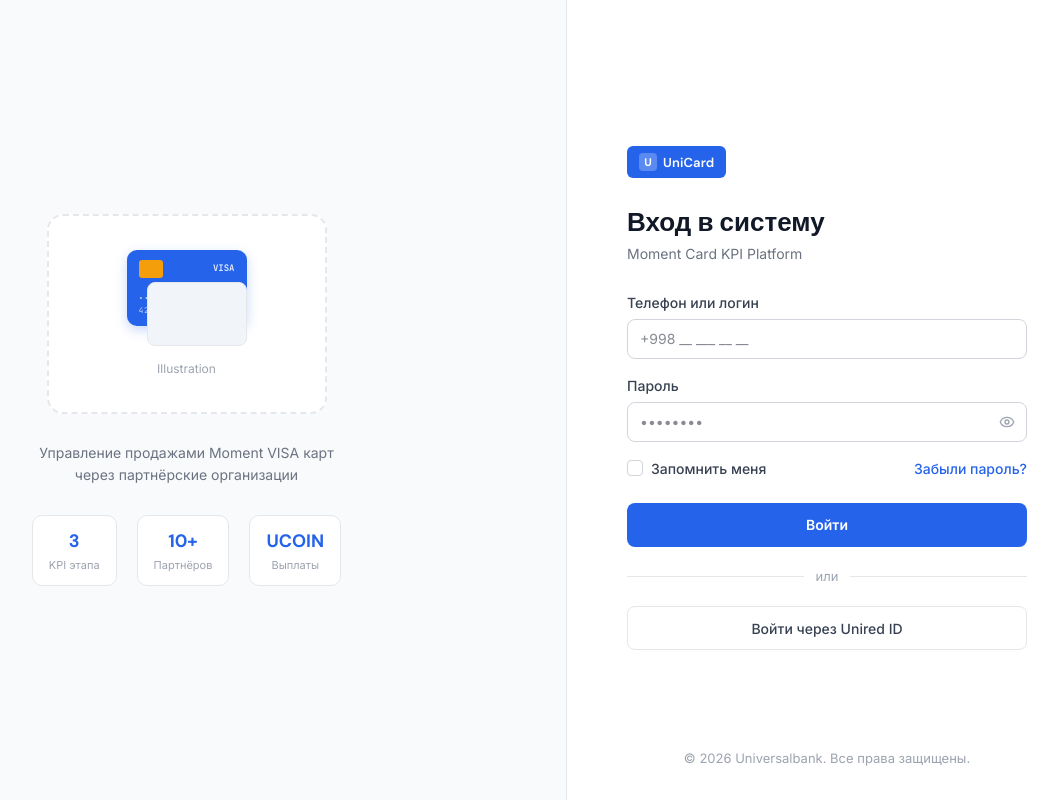
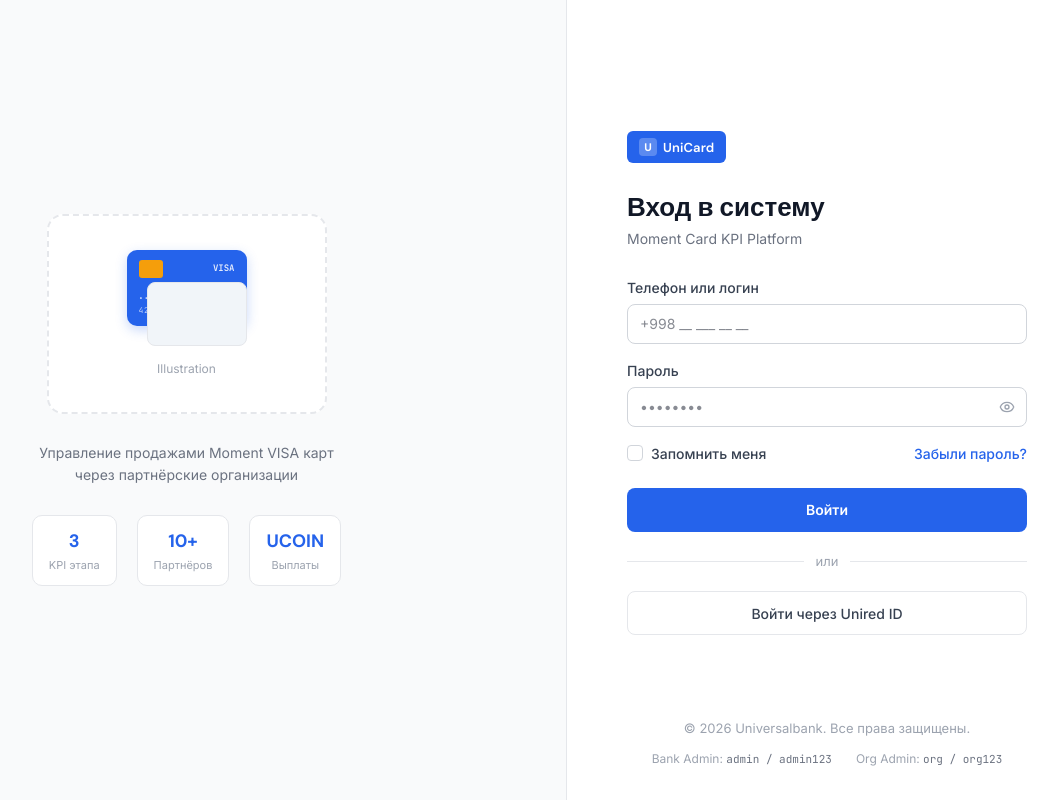
Before and after one commit to SardorAllaberganov/Unicarddashboardproject, a React (Vite) app: page / in a window 1280 px wide. Shown: the whole page, without its empty margins (193-1251 px from the left). Built offline with nearby package versions, Linux system fonts and the light colour scheme.

Commit message:
feat(auth): add demo credentials on login page

```diff
--- a/src/app/pages/LoginPage.tsx
+++ b/src/app/pages/LoginPage.tsx
@@ -384,9 +384,19 @@
 
         {/* Footer */}
         <div style={{ padding: '0 60px', width: '100%', boxSizing: 'border-box' }}>
-          <p style={{ fontFamily: inter, fontSize: '13px', color: C.text4, margin: 0, textAlign: 'center' }}>
+          <p style={{ fontFamily: inter, fontSize: '13px', color: C.text4, margin: '0 0 12px', textAlign: 'center' }}>
             © 2026 Universalbank. Все права защищены.
           </p>
+          <div style={{
+            display: 'flex', justifyContent: 'center', gap: '24px', flexWrap: 'wrap',
+          }}>
+            <span style={{ fontFamily: inter, fontSize: '12px', color: C.text4 }}>
+              Bank Admin: <span style={{ fontFamily: F.mono, fontSize: '11px', color: C.text3 }}>admin / admin123</span>
+            </span>
+            <span style={{ fontFamily: inter, fontSize: '12px', color: C.text4 }}>
+              Org Admin: <span style={{ fontFamily: F.mono, fontSize: '11px', color: C.text3 }}>org / org123</span>
+            </span>
+          </div>
         </div>
       </div>
 
```
